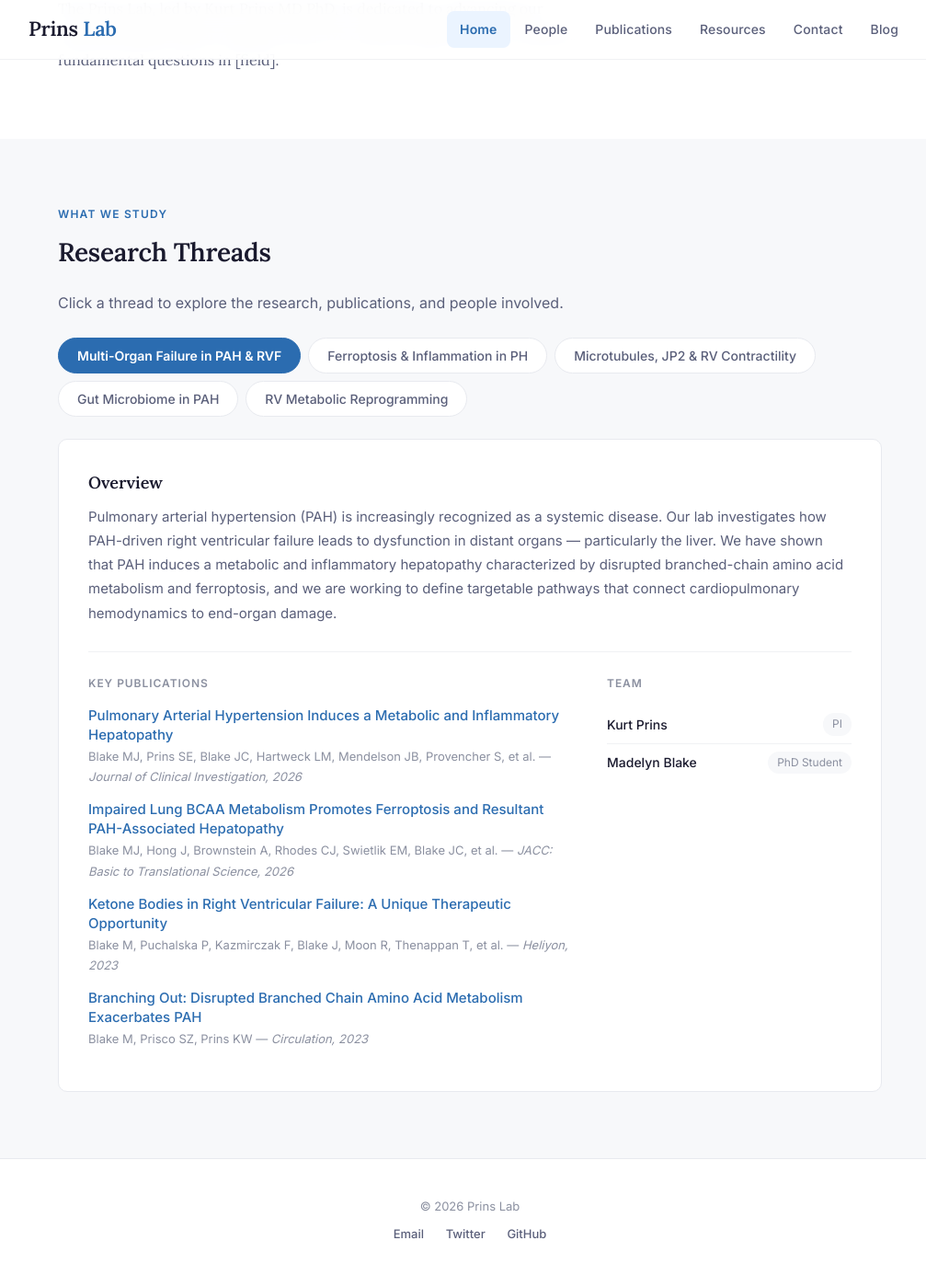
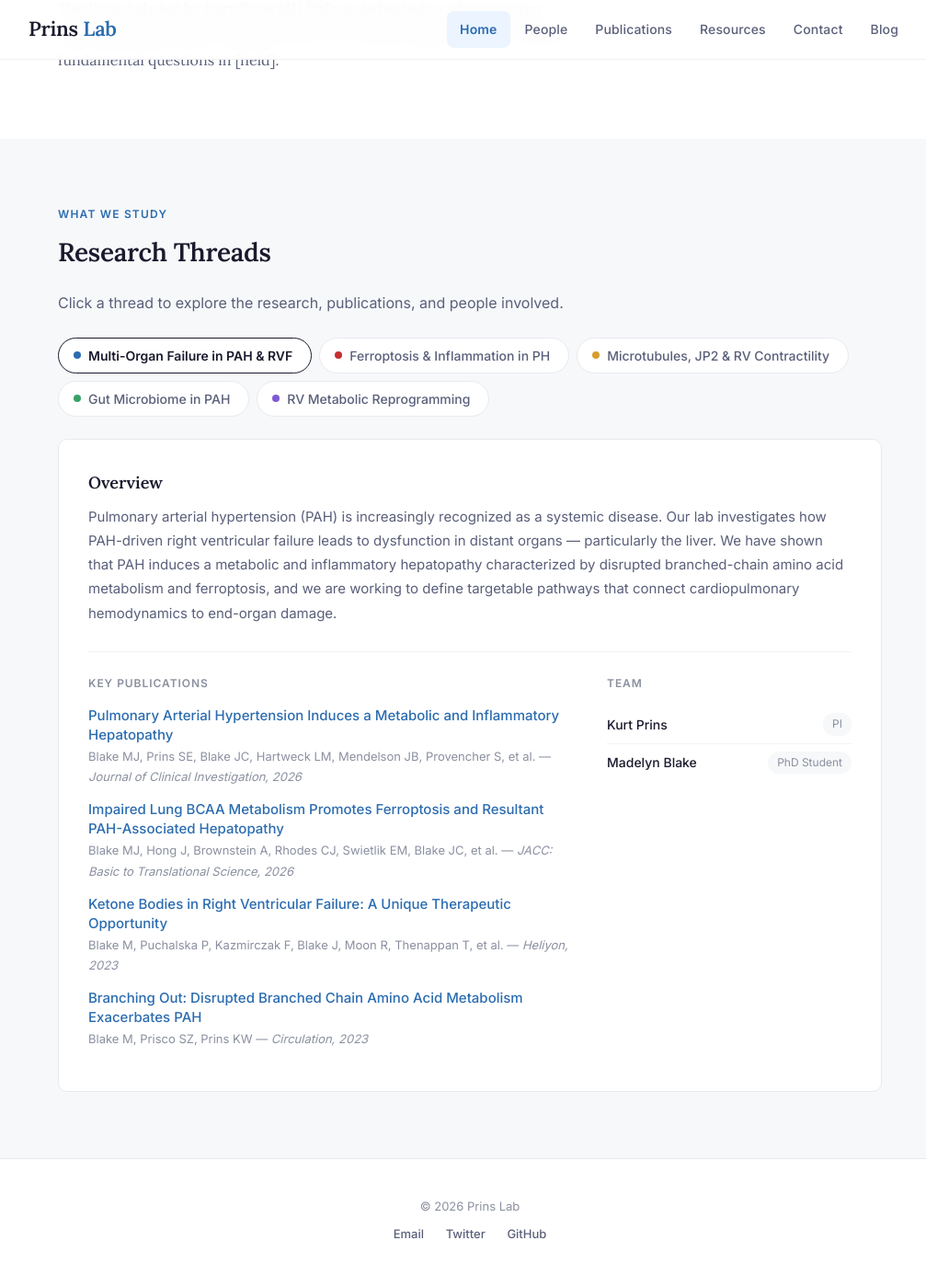
Before and after one commit to blake561/prins-lab-website, a Jekyll site: the page built from index.html, in a window 1280 px wide and 1400 px high, scrolled down 622 px. Shown: the top 1386 px of the window at 92% size, without its empty margins (129-1136 px from the left). Built offline with Jekyll 4.4.1, drawn with Linux system fonts in a browser that asks for light colours.

Commit message:
Add colored dots to research thread tabs

```diff
--- a/assets/css/style.css
+++ b/assets/css/style.css
@@ -200,7 +200,7 @@ nav a.active {
   margin-bottom: 0;
 }
 .thread-tab {
-  padding: 10px 20px;
+  padding: 10px 20px 10px 16px;
   border: 1px solid var(--border);
   border-radius: 24px;
   background: var(--bg);
@@ -210,16 +210,31 @@ nav a.active {
   cursor: pointer;
   transition: all var(--transition);
   font-family: inherit;
+  display: inline-flex;
+  align-items: center;
+  gap: 8px;
 }
+.thread-tab::before {
+  content: '';
+  width: 8px;
+  height: 8px;
+  border-radius: 50%;
+  flex-shrink: 0;
+}
+.thread-tab:nth-child(1)::before { background: #2b6cb0; }
+.thread-tab:nth-child(2)::before { background: #c53030; }
+.thread-tab:nth-child(3)::before { background: #d69e2e; }
+.thread-tab:nth-child(4)::before { background: #38a169; }
+.thread-tab:nth-child(5)::before { background: #805ad5; }
 .thread-tab:hover {
-  border-color: var(--accent);
-  color: var(--accent);
-  background: var(--accent-light);
+  border-color: var(--text);
+  color: var(--text);
+  background: var(--bg-alt);
 }
 .thread-tab.active {
-  background: var(--accent);
-  border-color: var(--accent);
-  color: #fff;
+  border-color: var(--text);
+  color: var(--text);
+  background: var(--bg);
   font-weight: 600;
 }
 .thread-detail {
```
